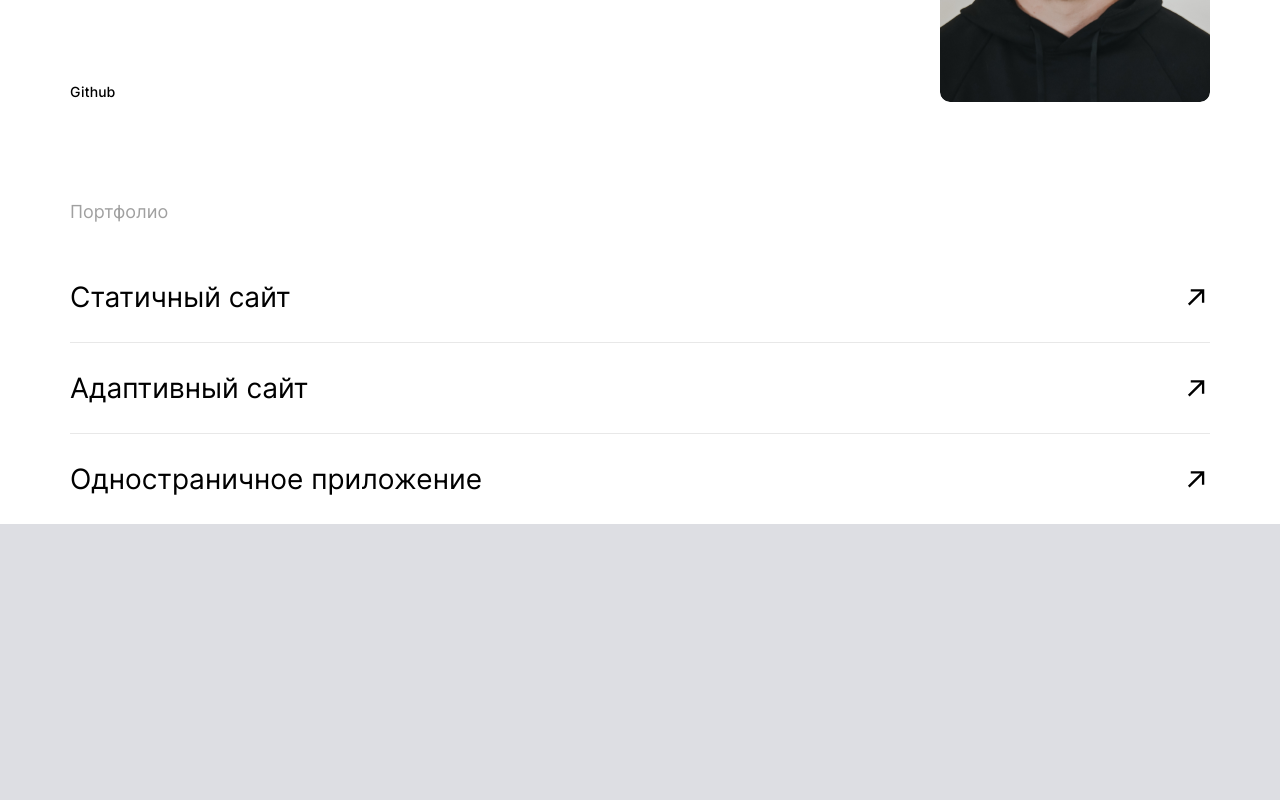
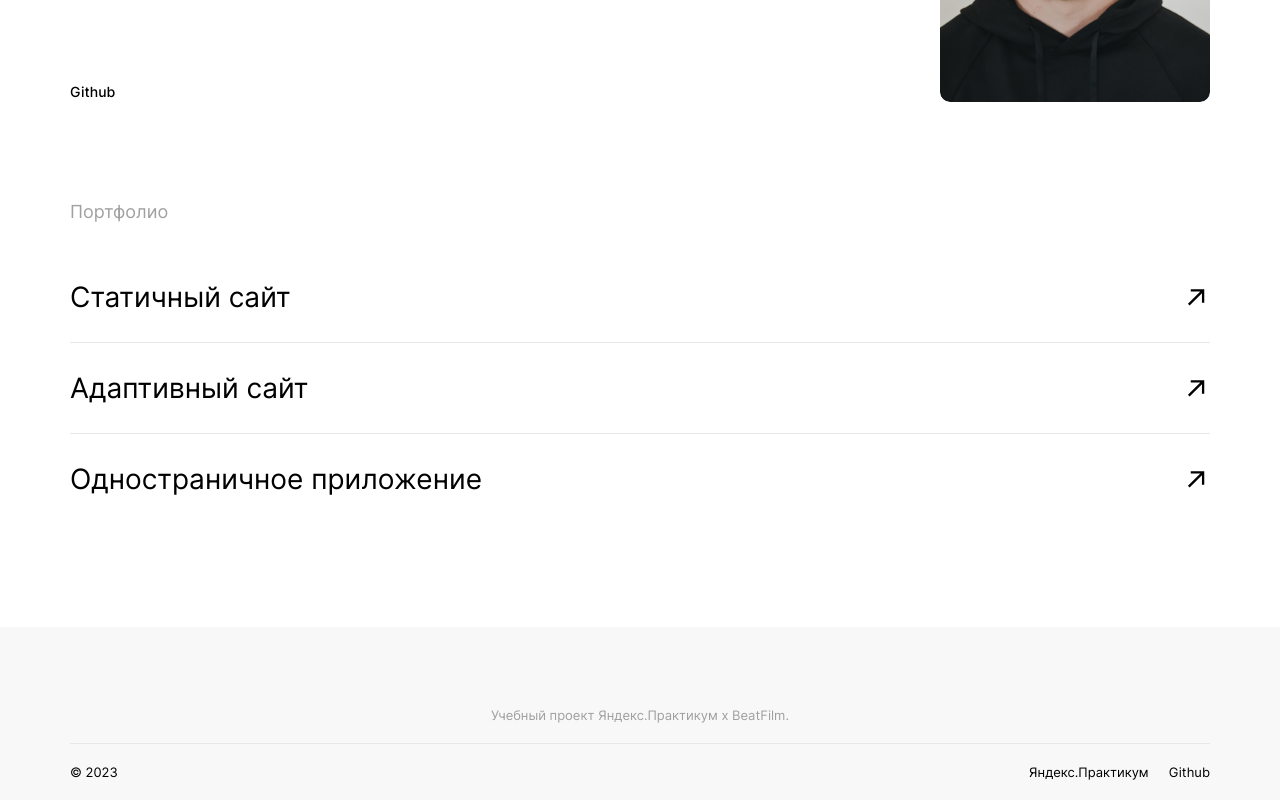
Before and after one commit to Moscow89er/movies-explorer-frontend, a React (Create React App) app: page / in a window 1280 px wide. Shown: the part 2332-3132 px from the top of the page. Before the commit the page ends 2856 px from the top, so only its background shows below. Built offline with nearby package versions, Linux system fonts and the light colour scheme.

Commit message:
верстка компонента footer

```diff
--- a/src/components/App/App.js
+++ b/src/components/App/App.js
@@ -1,11 +1,13 @@
 import Header from "../Header/Header";
 import Main from "../Main/Main";
+import Footer from "../Footer/Footer";
 
 function App() {
   return (
     <div>
       <Header />
       <Main />
+      <Footer />
     </div>
   );
 }
--- /dev/null
+++ b/src/components/Footer/Footer.css
@@ -0,0 +1,59 @@
+.footer {
+    width: 100%;
+    margin: auto;
+    align-items: center;
+    display: flex;
+    flex-direction: column;
+    background: #F8F8F8;
+}
+
+.footer__title {
+    width: 1140px;
+    margin: 80px auto 0 auto;
+    padding-bottom: 20px;
+    text-align: center;
+    font-size: 13px;
+    font-style: normal;
+    font-weight: 400;
+    line-height: normal;
+    color: #A0A0A0;
+    border-bottom: 1px solid #E8E8E8;
+}
+
+.footer__container {
+    width: 1140px;
+    height: 56px;
+    display: flex;
+    flex-direction: row;
+    justify-content: space-between;
+    align-items: center;
+}
+
+.footer__container_year {
+    font-size: 13px;
+    font-style: normal;
+    font-weight: 400;
+    line-height: normal;
+}
+
+.footer__container_links {
+    display: flex;
+    align-items: center;
+    margin: 0;
+}
+
+.footer__container_link {
+    display: block;
+    margin: 0;
+    font-size: 13px;
+    font-style: normal;
+    font-weight: 400;
+    line-height: normal;
+    text-decoration: none;
+    color: inherit;
+    cursor: pointer;
+}
+
+.footer__container_link:first-of-type {
+    margin-right: 20px;
+}
--- /dev/null
+++ b/src/components/Footer/Footer.js
@@ -0,0 +1,16 @@
+function Footer () {
+    return (
+        <footer className="footer">
+            <h2 className="footer__title">Учебный проект Яндекс.Практикум х BeatFilm.</h2>
+            <div className="footer__container">
+                <p className="footer__container_year">© 2023</p>
+                <div className="footer__container_links">
+                    <a className="footer__container_link" href="https://practicum.yandex.ru/">Яндекс.Практикум</a>
+                    <a className="footer__container_link" href="https://github.com/Moscow89er/">Github</a>
+                </div>
+            </div>
+        </footer>
+    )
+}
+
+export default Footer;
--- a/src/components/Portfolio/Portfolio.css
+++ b/src/components/Portfolio/Portfolio.css
@@ -32,6 +32,7 @@
 
 .portfolio__container:last-of-type {
     border-bottom: none;
+    padding-bottom: 103px;
 }
 
 .portfolio__container_title {
--- a/src/index.css
+++ b/src/index.css
@@ -7,3 +7,4 @@
 @import url(./components/Techs/Techs.css);
 @import url(./components/AboutMe/AboutMe.css);
 @import url(./components/Portfolio/Portfolio.css);
+@import url(./components/Footer/Footer.css);
```
